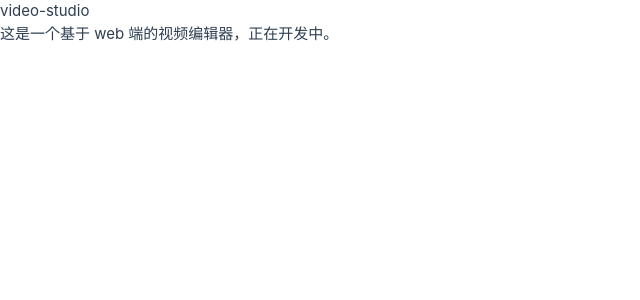
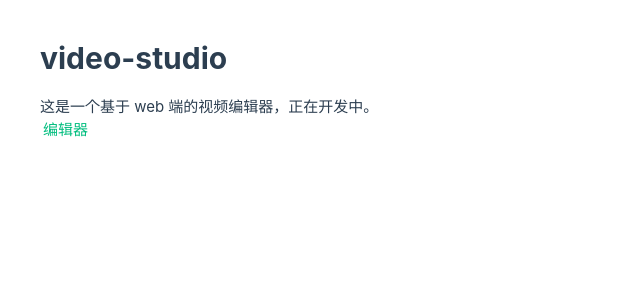
Before and after one commit to wangrongding/WebCut, a Vue app: page /about in a window 1280 px wide. Shown: the top 300 px of the page, without its empty margins (0-640 px from the left). Built offline with nearby package versions, Linux system fonts and the light colour scheme.

Commit message:
chore: 修改 about 文案

```diff
--- a/src/views/page-about.vue
+++ b/src/views/page-about.vue
@@ -1,7 +1,8 @@
 <template>
-  <div class="about">
-    <h1>video-studio</h1>
+  <div class="about p-10">
+    <h1 class="mb-5 text-3xl font-bold">video-studio</h1>
     <p>这是一个基于 web 端的视频编辑器，正在开发中。</p>
+    <RouterLink to="/">编辑器</RouterLink>
   </div>
 </template>
 
```
Also changed, not shown: src/assets/logo.svg (deleted).
